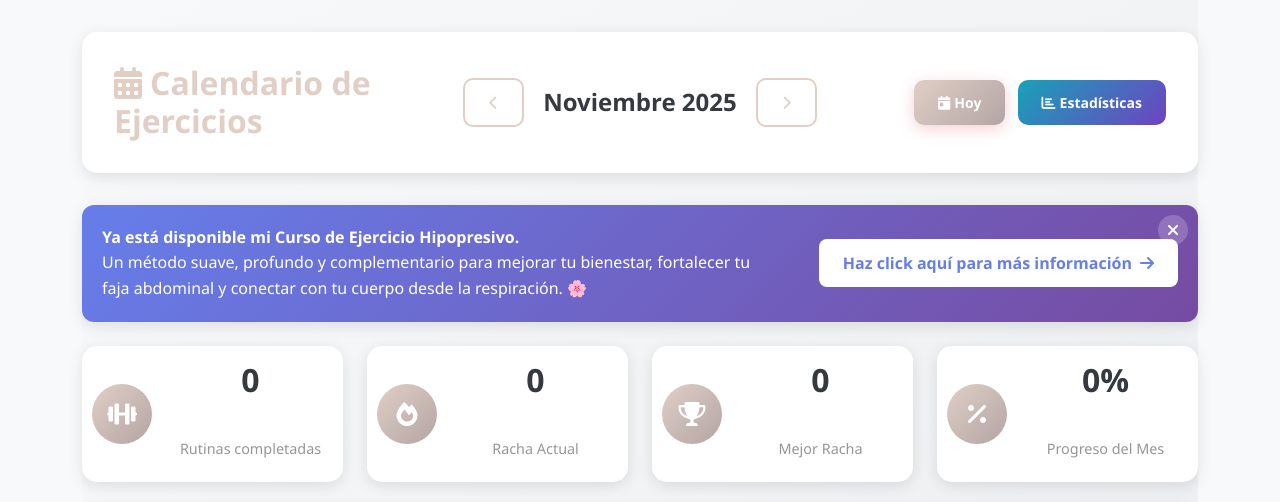
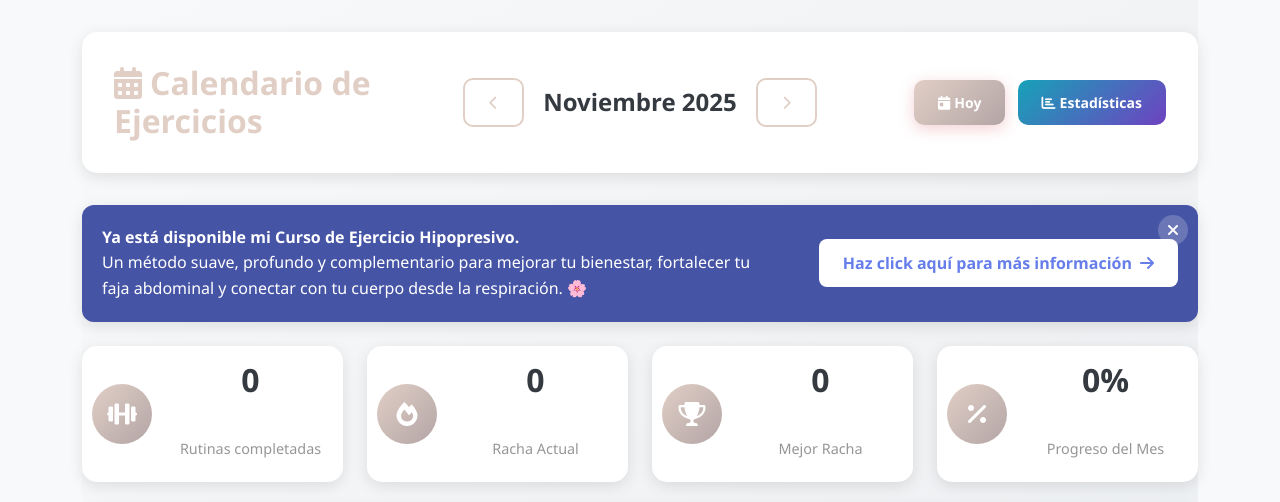
Before and after one commit to Lorddragonist/tcef, a Django app: page /calendar/ in a window 1280 px wide. Shown: the part 56-558 px from the top of the page. Run offline with Django 5.2, Linux system fonts and the light colour scheme; the visitor is signed in with stand-in values (Sample User, id 1); data comes from the database, SQL or seed files in the repository; data that the repository does not hold is empty.

Commit message:
Cambio de color en el banner

```diff
--- a/tcef/app/templates/app/exercise_calendar.html
+++ b/tcef/app/templates/app/exercise_calendar.html
@@ -417,7 +417,7 @@
 
     /* Estilos para el banner de publicidad */
     .ad-banner {
-        background: linear-gradient(135deg, #667eea 0%, #764ba2 100%);
+        background: #4654A6;
         border-radius: 12px;
         padding: 20px;
         box-shadow: 0 4px 15px rgba(0, 0, 0, 0.1);
```
